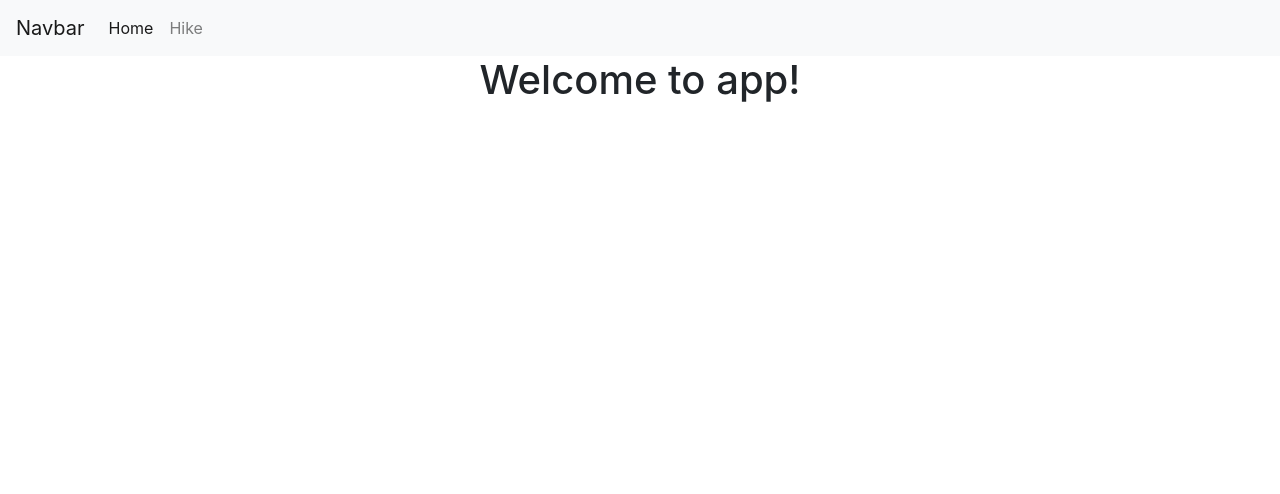
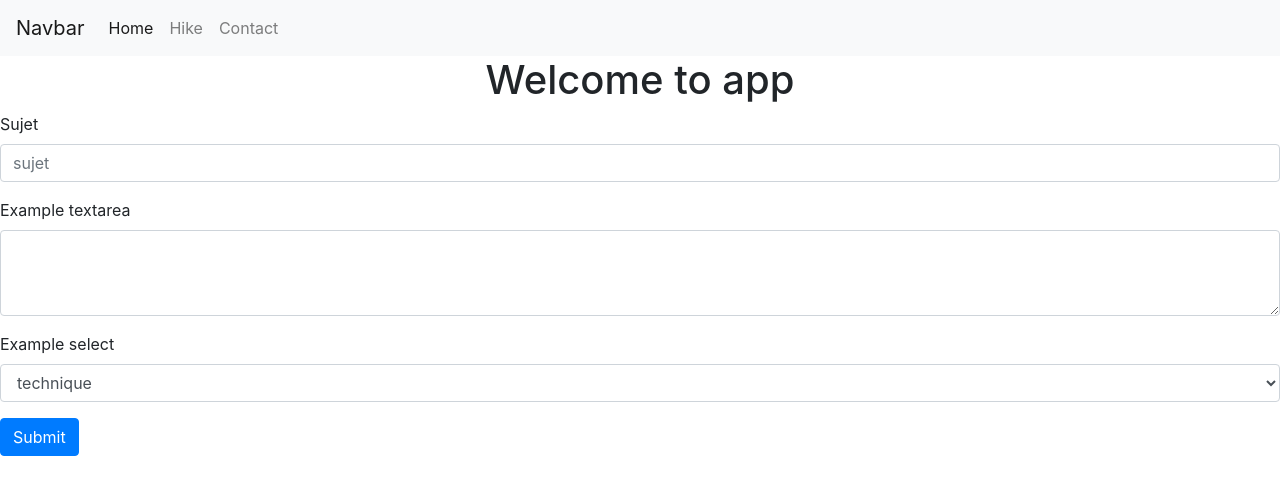
Before and after one commit to boukhemis11/rando, an Angular app in the folder ngRando/: page /contact in a window 1280 px wide. Before the commit this address led to /. Shown: the top 494 px of the page. Built offline with nearby package versions, Linux system fonts and the light colour scheme.

Commit message:
add pipe search et page contact

```diff
--- a/ngRando/src/app/app-routing.module.ts
+++ b/ngRando/src/app/app-routing.module.ts
@@ -4,13 +4,15 @@ import { RouterModule, Routes } from '@angular/router';
 import { HomeComponent } from './home/home.component';
 import { HikeComponent } from './hike/hike.component';
 import { HikeDetailsComponent } from './hike-details/hike-details.component';
+import { ContactComponent } from './contact/contact.component';
 
 
 const routes: Routes = [
   { path: '', redirectTo: '/home', pathMatch: 'full' },
   { path: 'home', component: HomeComponent },
   { path: 'hike', component: HikeComponent },
-  { path: 'hike/:id', component: HikeDetailsComponent }
+  { path: 'hike/:id', component: HikeDetailsComponent },
+  { path: 'contact', component: ContactComponent }
 ];
 
 @NgModule({
--- a/ngRando/src/app/app.component.html
+++ b/ngRando/src/app/app.component.html
@@ -14,12 +14,15 @@
         <li class="nav-item">
           <a class="nav-link" routerLink="/hike">Hike</a>
         </li>
+        <li class="nav-item">
+          <a class="nav-link" routerLink="/contact">Contact</a>
+        </li>
       </ul>
     </div>
   </nav>
   <div style="text-align:center">
       <h1>
-        Welcome to {{ title }}!
+        Welcome to {{ title }}
       </h1>
 
     </div>
--- /dev/null
+++ b/ngRando/src/app/contact/contact.component.html
@@ -0,0 +1,21 @@
+<form>
+  <div class="form-group">
+    <label for="subject">Sujet</label>
+    <input type="email" class="form-control" id="subject" placeholder="sujet">
+  </div>
+  <div class="form-group">
+    <label for="message">Example textarea</label>
+    <textarea class="form-control" id="message" rows="3"></textarea>
+  </div>
+  <div class="form-group">
+    <label for="service">Example select</label>
+    <select class="form-control" id="service">
+      <option value="tech">technique</option>
+      <option value="sales">comercial</option>
+      <option value="guide">guide</option>
+      <option>4</option>
+      <option>5</option>
+    </select>
+  </div>
+  <button type="submit" class="btn btn-primary">Submit</button>
+</form>
--- /dev/null
+++ b/ngRando/src/app/contact/contact.component.ts
@@ -0,0 +1,15 @@
+import { Component, OnInit } from '@angular/core';
+
+@Component({
+  selector: 'app-contact',
+  templateUrl: './contact.component.html',
+  styleUrls: ['./contact.component.css']
+})
+export class ContactComponent implements OnInit {
+
+  constructor() { }
+
+  ngOnInit() {
+  }
+
+}
--- /dev/null
+++ b/ngRando/src/app/hike/hike-filter.pipe.ts
@@ -0,0 +1,18 @@
+import { Pipe, PipeTransform } from '@angular/core';
+import { Hike } from '../shared/hike';
+
+@Pipe({
+  name: 'hikeFilter'
+})
+export class HikeFilterPipe implements PipeTransform {
+
+  transform(value: Hike[], searchTerm: string = '' ): any {
+    if (searchTerm !== '') {
+        const result = value.filter((hike: Hike) => hike.description.toLowerCase().includes(searchTerm));
+        return result;
+    } else {
+        return value;
+    }
+  }
+
+}
--- a/ngRando/src/app/hike/hike.component.html
+++ b/ngRando/src/app/hike/hike.component.html
@@ -1,5 +1,9 @@
-<div *ngFor="let hike of hikes">
+<div>
+  Filter par : <input type="text" [(ngModel)]="searchTerm" placeholder="mots clé">
+</div>
 
-    <a [routerLink]="['/hike', hike.id]">{{hike.name}}</a>
+<div *ngFor="let hike of hikes | hikeFilter:searchTerm">
+
+    <a [routerLink]="['/hike', hike.id]">{{hike.name }} </a> <br> {{hike.description}}
 
   </div>
--- a/ngRando/src/app/hike/hike.component.ts
+++ b/ngRando/src/app/hike/hike.component.ts
@@ -10,12 +10,11 @@ import { HikeService } from './hike.service';
 })
 export class HikeComponent implements OnInit {
 
-  hike = [];
-  private _hikeService: HikeService;
-
   hikes: Hike[];
 
-  constructor (_hikeService: HikeService) {
+  searchTerm: string;
+
+  constructor (private _hikeService: HikeService) {
     this._hikeService = _hikeService;
 
   }
```
Also changed, not shown: ngRando/src/app/app.module.ts (+8 -2 lines), ngRando/src/app/contact/contact.component.css (added), 2 other files (tests, documents, lock files or other folders).
